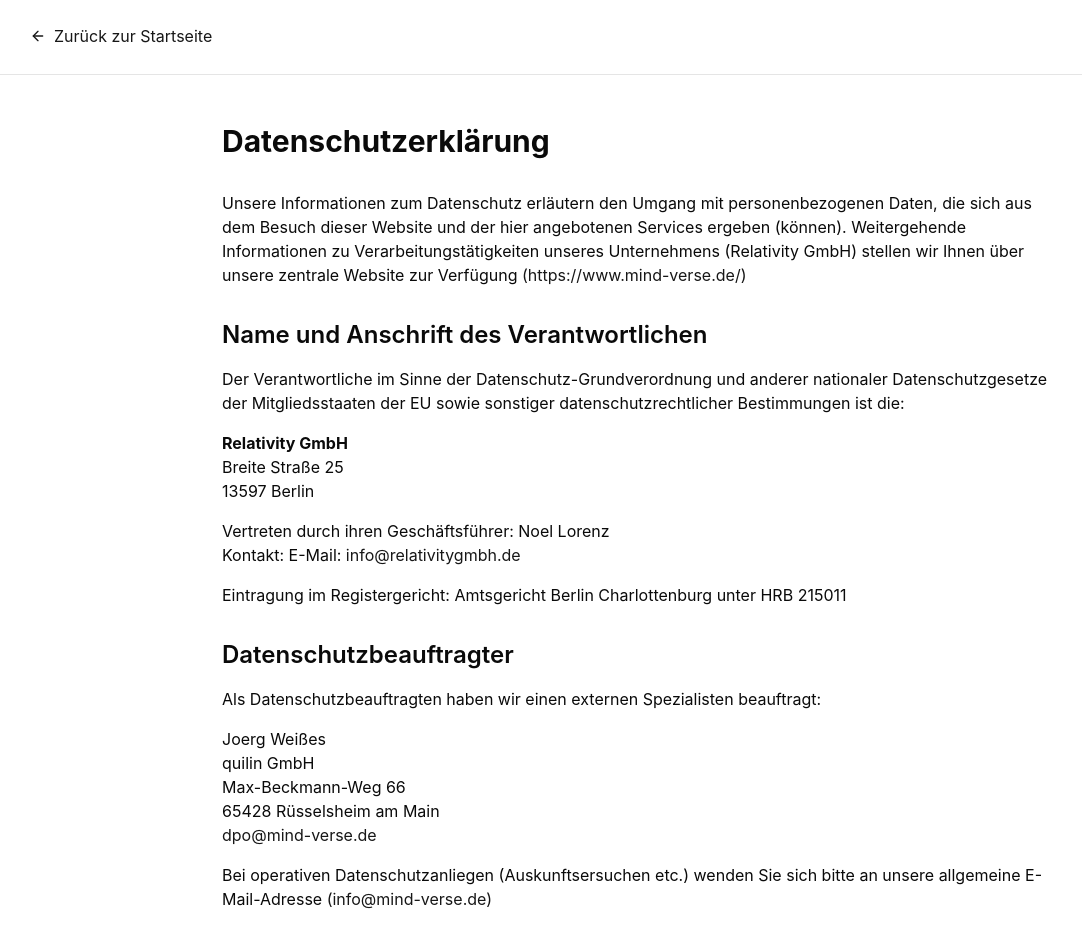
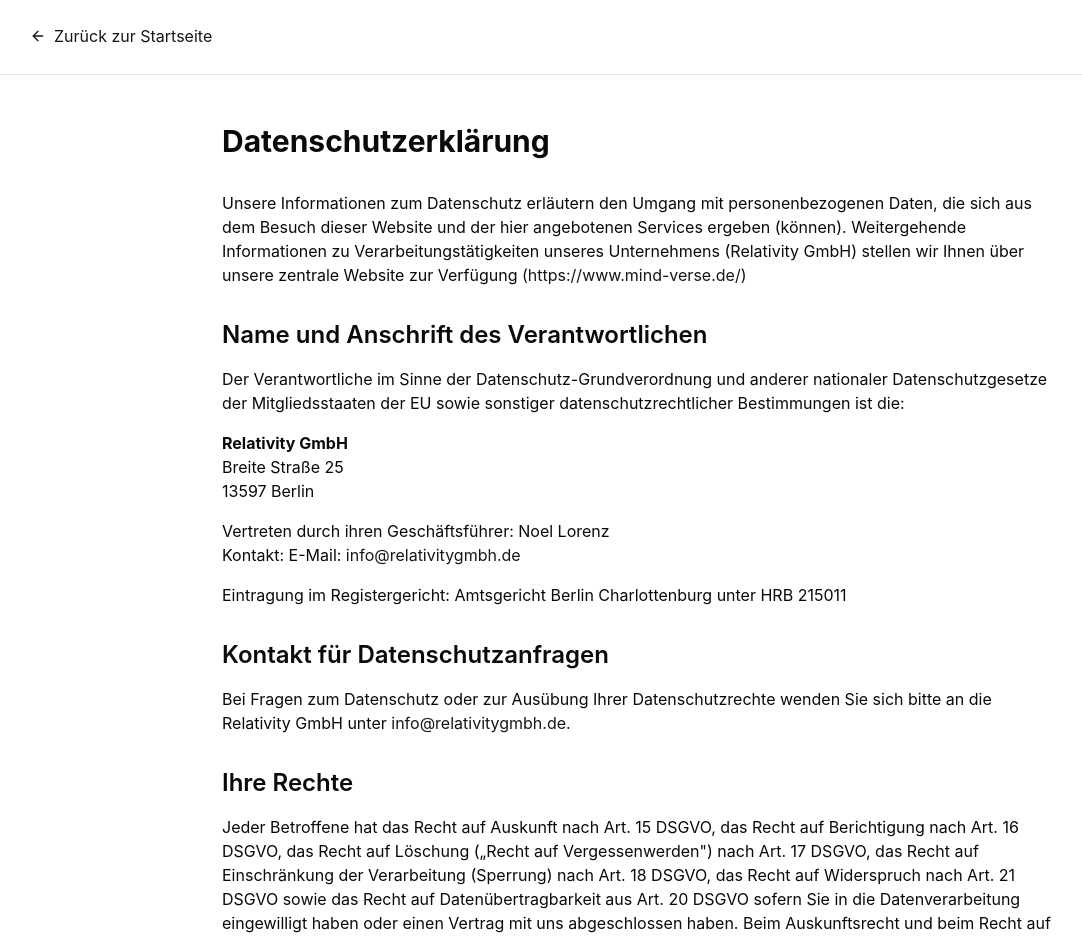
Before and after one commit to nl97/kibilder2, a React (Vite) app: page /datenschutz in a window 1280 px wide. Shown: the top 938 px of the page, without its empty margins (2-1084 px from the left). Built offline with nearby package versions, Linux system fonts and the light colour scheme.

Commit message:
Replace former external DPO with company privacy contact

```diff
--- a/src/components/PrivacyPage.tsx
+++ b/src/components/PrivacyPage.tsx
@@ -53,25 +53,13 @@ export function PrivacyPage() {
             </section>
 
             <section>
-              <h2 className="text-2xl font-semibold mt-8 mb-4">Datenschutzbeauftragter</h2>
+              <h2 className="text-2xl font-semibold mt-8 mb-4">Kontakt für Datenschutzanfragen</h2>
               <p>
-                Als Datenschutzbeauftragten haben wir einen externen Spezialisten beauftragt:
-              </p>
-              <p className="mt-4">
-                Joerg Weißes<br />
-                quilin GmbH<br />
-                Max-Beckmann-Weg 66<br />
-                65428 Rüsselsheim am Main<br />
-                <a href="mailto:dpo@mind-verse.de" className="text-primary hover:underline">
-                  dpo@mind-verse.de
-                </a>
-              </p>
-              <p className="mt-4">
-                Bei operativen Datenschutzanliegen (Auskunftsersuchen etc.) wenden Sie sich bitte an
-                unsere allgemeine E-Mail-Adresse{' '}
-                <a href="mailto:info@mind-verse.de" className="text-primary hover:underline">
-                  (info@mind-verse.de)
-                </a>
+                Bei Fragen zum Datenschutz oder zur Ausübung Ihrer Datenschutzrechte wenden Sie sich
+                bitte an die Relativity GmbH unter{' '}
+                <a href="mailto:info@relativitygmbh.de" className="text-primary hover:underline">
+                  info@relativitygmbh.de
+                </a>.
               </p>
             </section>
 
```
